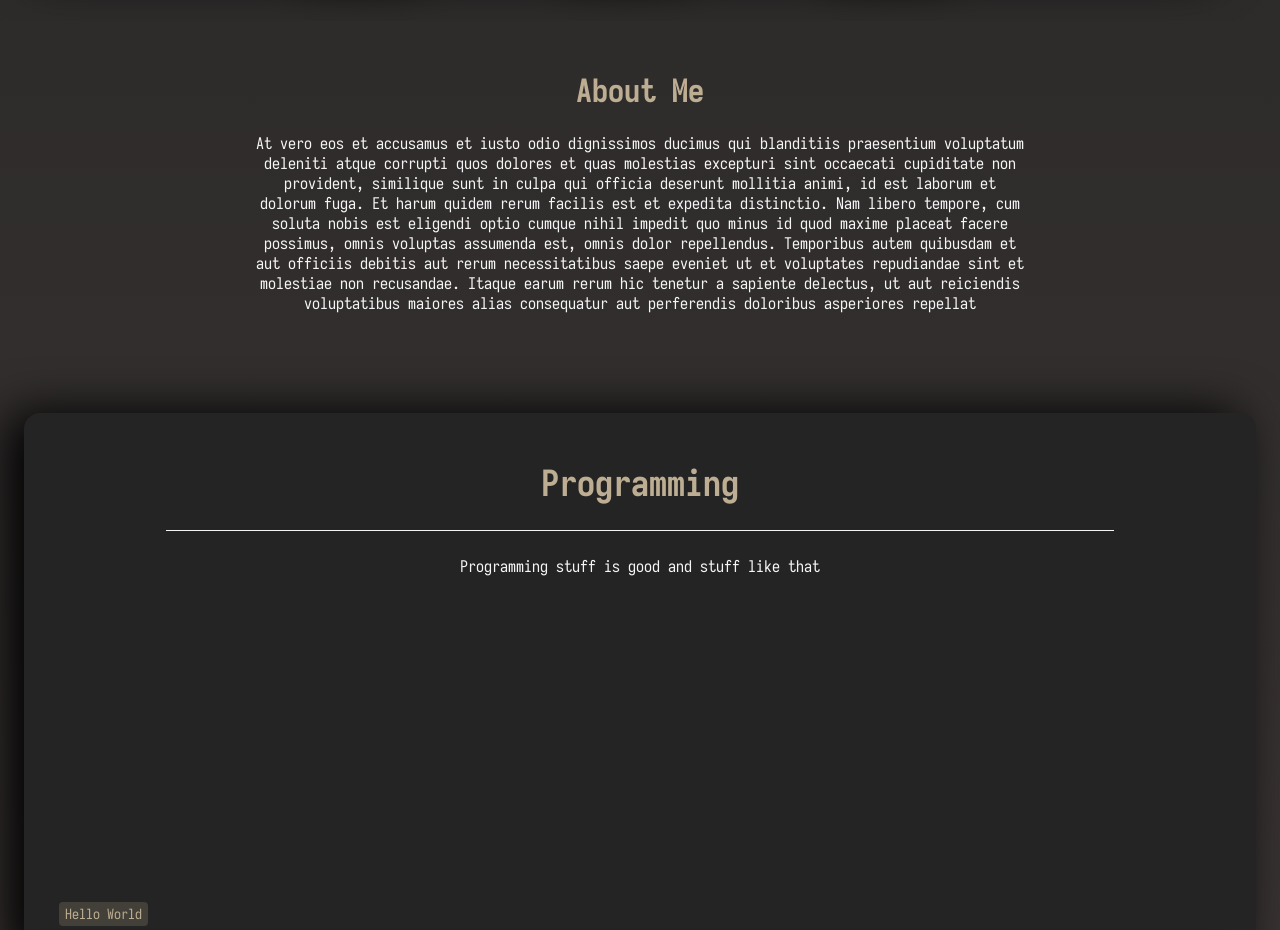
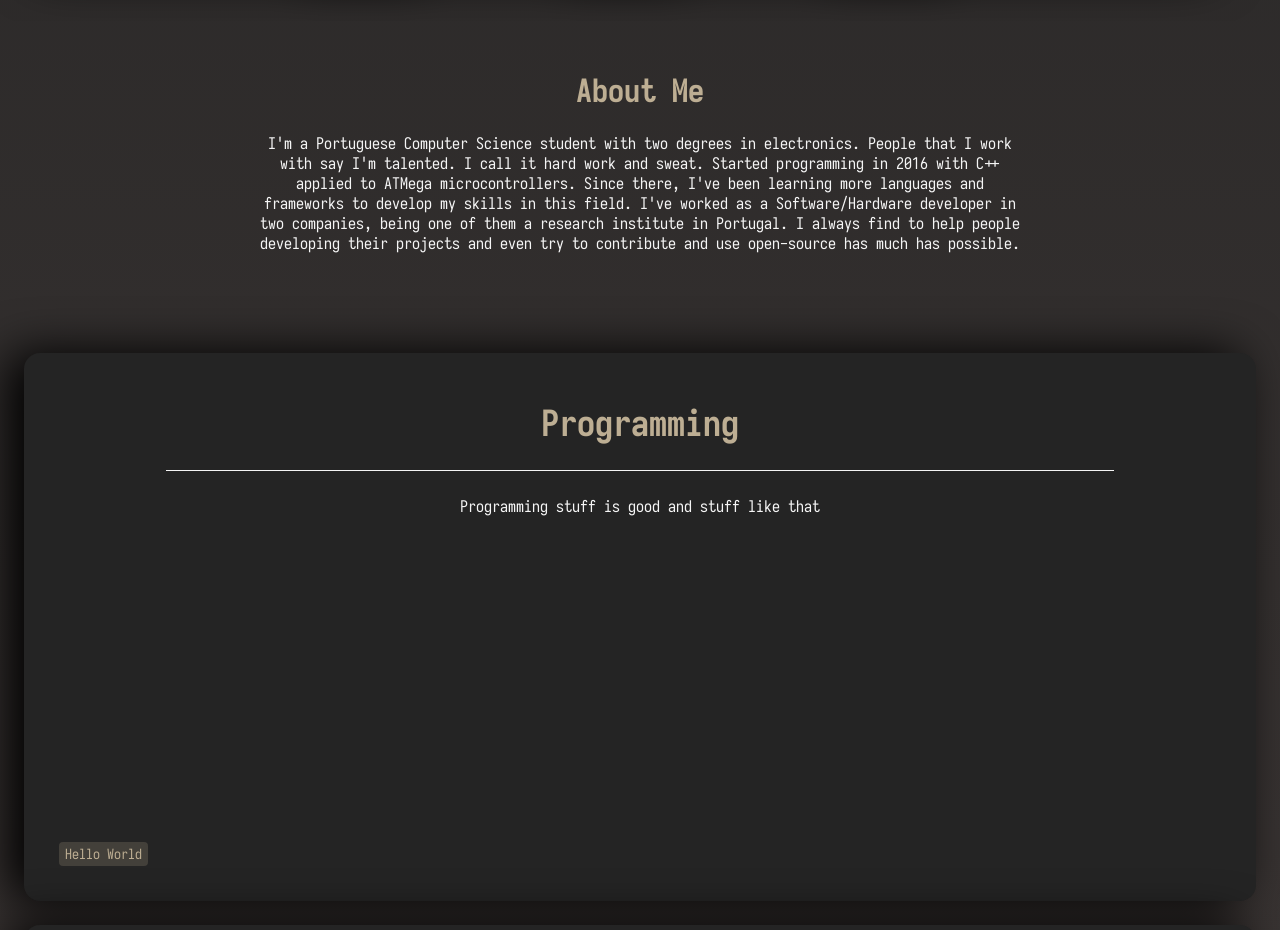
Before and after one commit to joaoofreitas/vue-portfolio, a Vue app in the folder portfolio/: page / in a window 1280 px wide. Shown: the part 880-1810 px from the top of the page. Built offline with nearby package versions, Linux system fonts and the light colour scheme; no server answers.

Commit message:
Added Content to .md file

```diff
--- a/portfolio/src/App.vue
+++ b/portfolio/src/App.vue
@@ -3,22 +3,27 @@
     <Header class="animate__animated animate__fadeIn"/>
     <ConsolePrint/>
     <CardsList class="animate__animated animate__slideInUp">
+
       <template v-slot:programming>
         this is crazy
       </template>
+
       <template v-slot:server>
         servers are cool
       </template>
+
       <template v-slot:electronics>
         electronics sucks
       </template>
+
       <template v-slot:projects>
         i do some open-source projects
       </template>
+
     </CardsList>
-    <AboutMe id="about" titleColor="#bdae93" :aboutContent="lorem"/>
+    <AboutMe id="about" titleColor="#bdae93" :aboutContent="contents.aboutMe"/>
 
-    <BigCard id="programming" title="Programming" titleColor="#bdae93" :content="lorem" bottom="Hello World">
+    <BigCard id="programming" title="Programming" titleColor="#bdae93">
       {{contents.smallCard.programming}}
       <template v-slot:footer>
         <Tag nameTag="Hello World"/>
@@ -60,17 +65,14 @@ import Projects from './components/Projects.vue'
 
 import 'animate.css';
 
-
-
-
-//import requests from '../backend/requests.js' //Importing backend stuff
-//console.log(requests); // This is a temporary test
-
 export default {
   name: 'App',
     data() {
       return {
         contents: {
+           aboutMe: `I'm a Portuguese Computer Science student with two degrees in electronics. People that I work with say I'm talented. I call it hard work and sweat. Started programming in 2016 with C++ applied to ATMega microcontrollers. Since there, I've been learning more languages and frameworks to develop my skills in this field.
+                    I've worked as a Software/Hardware developer in two companies, being one of them a research institute in Portugal.
+                    I always find to help people developing their projects and even try to contribute and use open-source has much has possible.`,
           smallCard: {
             programming: "Programming stuff is good and stuff like that"
           },
```
Also changed, not shown: 1 other file (tests, documents, lock files or other folders).
